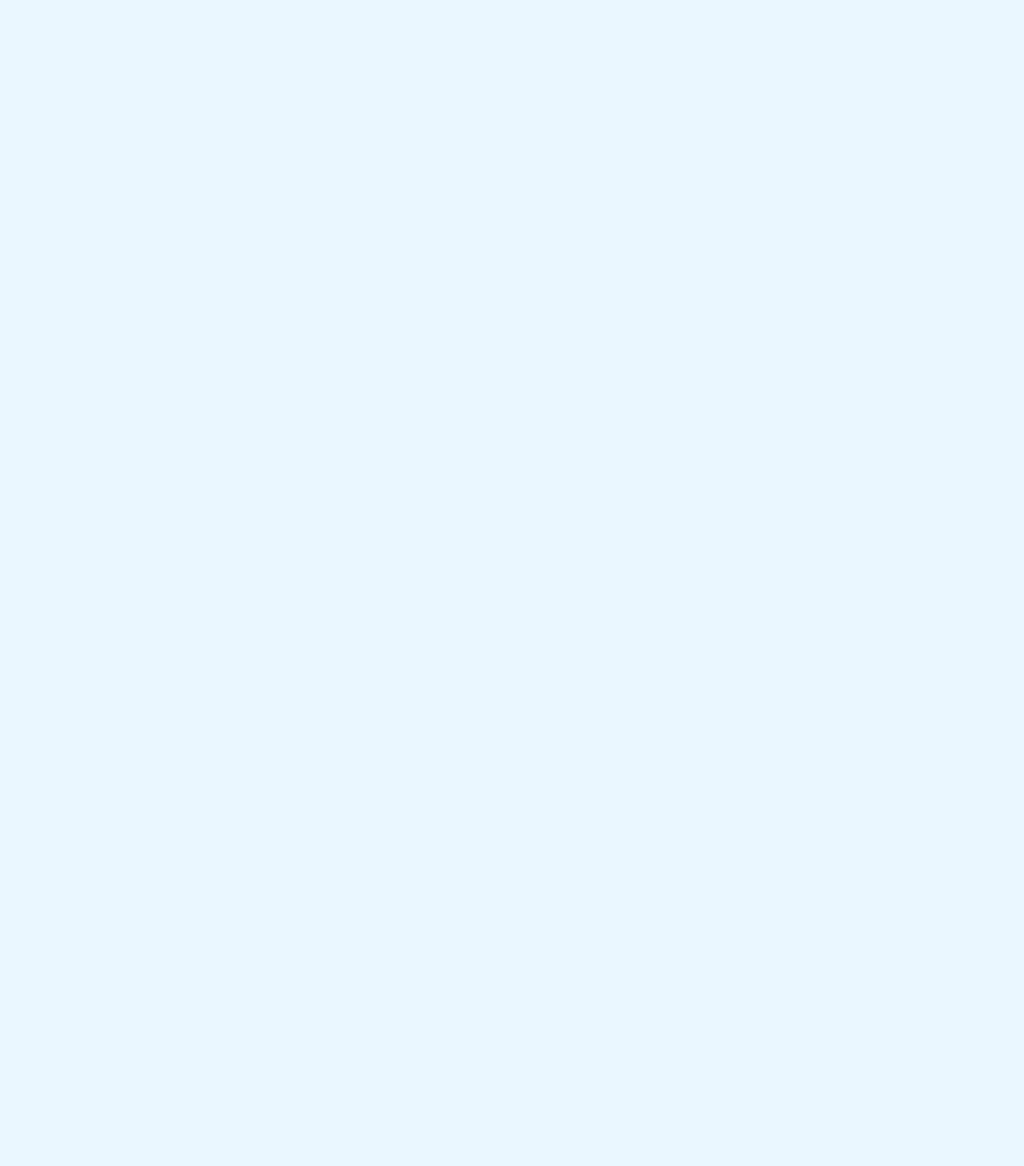
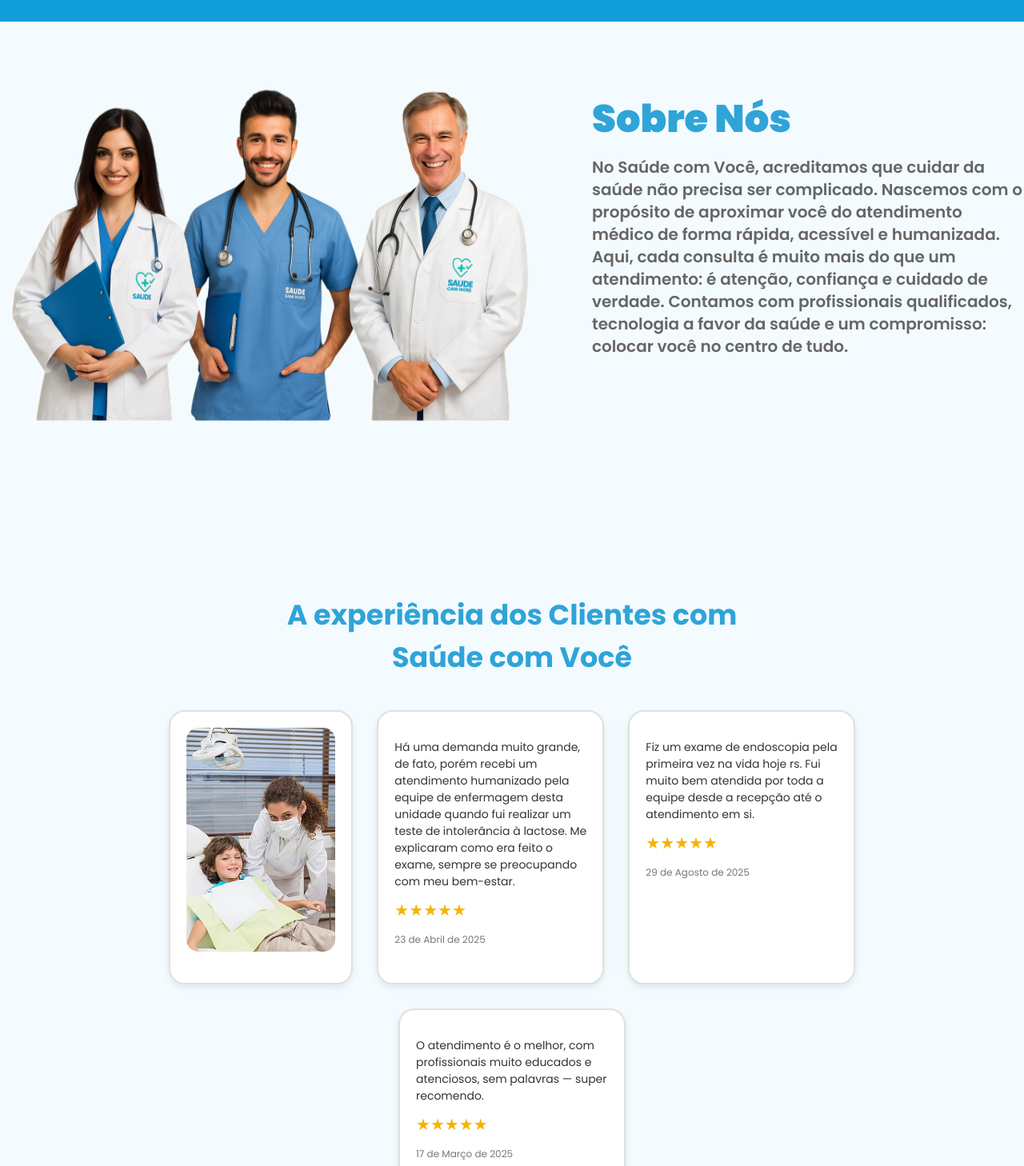
Before and after one commit to junior2k25/TCC_SAUDE, a React (Vite) app in the folder frontend/: page /sobre in a window 1280 px wide. Before the commit this address had no page. Shown: the part 52-1510 px from the top of the page at 80% size. Before the commit the page ends 800 px from the top, so only its background shows below. Built offline with nearby package versions, Linux system fonts and the light colour scheme; a web font is replaced by a local one.

Commit message:
atualização 24-10

```diff
--- a/frontend/src/components/cabecalho/cabecalho.jsx
+++ b/frontend/src/components/cabecalho/cabecalho.jsx
@@ -20,8 +20,8 @@
       </div>
 
       <nav className="nav-cabecalho">
+        <a href="/blogs">Blogs</a>
         <a href="/">Início</a>
-        <a href="/contato">Contato</a>
         <a href="/sobre">Sobre Nós</a>
       </nav>
 
--- a/frontend/src/pages/inicio/inicio.scss
+++ b/frontend/src/pages/inicio/inicio.scss
@@ -130,12 +130,12 @@
   }
 
   path {
-    fill: #fde7d9;
+    fill: #E6F6FA;
   }
 }
 
 .qualidade-saude {
-  background-color: #fde7d9;
+  background-color: #E6F6FA;
   padding: 100px 60px 80px;
   text-align: center;
 
@@ -241,7 +241,7 @@
   }
 
   .retorno {
-    background: #E6F6FA;
+    background: #FDFCFF;
 
     p {
       color: #187D9E;
--- /dev/null
+++ b/frontend/src/pages/sobre/sobre.jsx
@@ -0,0 +1,74 @@
+import Cabecalho from "../../components/cabecalho/Cabecalho";
+import './sobre.scss';
+
+export default function Sobre() {
+  return (
+    <div className="sobre-container">
+      <Cabecalho />
+
+      <section className="sobre-consulta">
+        <div className="sobre-logo">
+          <img src="/medicos.png" alt="Médica" className="sobre-hero-img" />
+        </div>
+
+        <div className="sobre-agenda">
+          <h1>Sobre Nós</h1>
+          <p>
+            No Saúde com Você, acreditamos que cuidar da saúde não precisa ser complicado.
+            Nascemos com o propósito de aproximar você do atendimento médico de forma rápida,
+            acessível e humanizada. Aqui, cada consulta é muito mais do que um atendimento:
+            é atenção, confiança e cuidado de verdade. Contamos com profissionais qualificados,
+            tecnologia a favor da saúde e um compromisso: colocar você no centro de tudo.
+          </p>
+        </div>
+      </section>
+
+      <section className="sobre-saude">
+        <div className="sobre-conteudo">
+          <h3>
+            A experiência dos Clientes com <br />
+            Saúde com Você
+          </h3>
+
+          <div className="sobre-grid">
+
+            <div className="sobre-card">
+              <img src="/feliz2.webp" alt="Cliente feliz" />
+            </div>
+
+
+            <div className="sobre-card">
+              <p>
+                Há uma demanda muito grande, de fato, porém recebi um atendimento humanizado
+                pela equipe de enfermagem desta unidade quando fui realizar um teste de intolerância à lactose.
+                Me explicaram como era feito o exame, sempre se preocupando com meu bem-estar.
+              </p>
+              <div className="stars">★★★★★</div>
+              <span className="data">23 de Abril de 2025</span>
+            </div>
+
+
+            <div className="sobre-card">
+              <p>
+                Fiz um exame de endoscopia pela primeira vez na vida hoje rs.
+                Fui muito bem atendida por toda a equipe desde a recepção até o atendimento em si.
+              </p>
+              <div className="stars">★★★★★</div>
+              <span className="data">29 de Agosto de 2025</span>
+            </div>
+
+
+            <div className="sobre-card">
+              <p>
+                O atendimento é o melhor, com profissionais muito educados e atenciosos,
+                sem palavras — super recomendo.
+              </p>
+              <div className="stars">★★★★★</div>
+              <span className="data">17 de Março de 2025</span>
+            </div>
+          </div>
+        </div>
+      </section>
+    </div>
+  );
+}
--- /dev/null
+++ b/frontend/src/pages/sobre/sobre.scss
@@ -0,0 +1,129 @@
+section {
+  font-family: 'Poppins', sans-serif;
+}
+
+.sobre-container {
+  width: 100%;
+  background-color: #F4FBFF;
+  font-family: "Poppins", sans-serif;
+  padding: 0;
+  margin: 0;
+}
+
+.sobre-consulta {
+  display: flex;
+  align-items: center;
+  justify-content: center;
+  gap: 40px;
+  font-size: 20px;
+}
+
+.sobre-logo {
+  flex: 1;
+  display: flex;
+  justify-content: flex-end;
+
+  .sobre-hero-img {
+    width: 700px;
+    height: 500px;
+  }
+}
+
+.sobre-agenda {
+  flex: 1;
+  text-align: left;
+  color: #2FA4D8;
+
+  h1 {
+    font-size: 48px;
+    font-weight: 900;
+    line-height: 1.1;
+    margin-bottom: 16px;
+  }
+
+  p {
+    font-size: 20px;
+    color: #666666;
+    font-weight: 600;
+    margin-bottom: 24px;
+    line-height: 1.4;
+  }
+}
+
+.sobre-saude {
+  position: relative;
+  margin-top: 60px;
+
+  .sobre-conteudo {
+    position: relative;
+    z-index: 2;
+    text-align: center;
+    padding: 120px 60px 80px;
+    background-color: #F4FBFF;
+
+    h3 {
+      color: #2FA4D8;
+      font-size: 35px;
+
+      span {
+        color: #2FA4D8;
+      }
+    }
+  }
+
+
+  .sobre-grid {
+    display: flex;
+    justify-content: center;
+    align-items: stretch;
+    gap: 30px;
+    flex-wrap: wrap;
+    margin-top: 40px;
+  }
+
+
+  .sobre-card {
+    background: #fff;
+    border-radius: 20px;
+    border: 2px solid #e0e0e0;
+    box-shadow: 0 4px 8px rgba(0, 0, 0, 0.08);
+    padding: 20px;
+    max-width: 240px;
+    text-align: left;
+    transition: all 0.3s ease;
+    position: relative;
+  }
+
+  .sobre-card:hover {
+    transform: translateY(-6px);
+    box-shadow: 0 8px 16px rgba(0, 0, 0, 0.15);
+  }
+
+
+  .sobre-card img {
+    width: 100%;
+    height: 280px;
+    object-fit: cover;
+    border-radius: 15px;
+    margin-bottom: 12px;
+  }
+
+  .sobre-card p {
+    font-size: 14px;
+    color: #333;
+    margin-bottom: 10px;
+    line-height: 1.5;
+  }
+
+  .sobre-card .stars {
+    color: #f5b301;
+    font-size: 20px;
+    margin-bottom: 8px;
+    display: block;
+  }
+
+  .sobre-card .data {
+    font-size: 12px;
+    color: #777;
+  }
+}
--- a/frontend/src/routes.jsx
+++ b/frontend/src/routes.jsx
@@ -3,6 +3,7 @@
 import Cadastro from "./pages/cadastro/Index";
 import Login from "./pages/login/login";
 import Agenda from "./pages/agenda/agenda";
+import Sobre from "./pages/sobre/sobre";
 
 export default function Navegacao(){
     return(
@@ -12,6 +13,7 @@
                 <Route path="/Cadastro" element={<Cadastro/>}/>
                 <Route path="/login" element={<Login/>}/>
                  <Route path="/agenda" element={<Agenda/>}/>
+                 <Route path="/sobre" element={<Sobre/>}/>
             </Routes>
         </BrowserRouter>
     )
```
Also changed, not shown: frontend/public/feliz2.webp (added), frontend/public/medicos.png (added).
